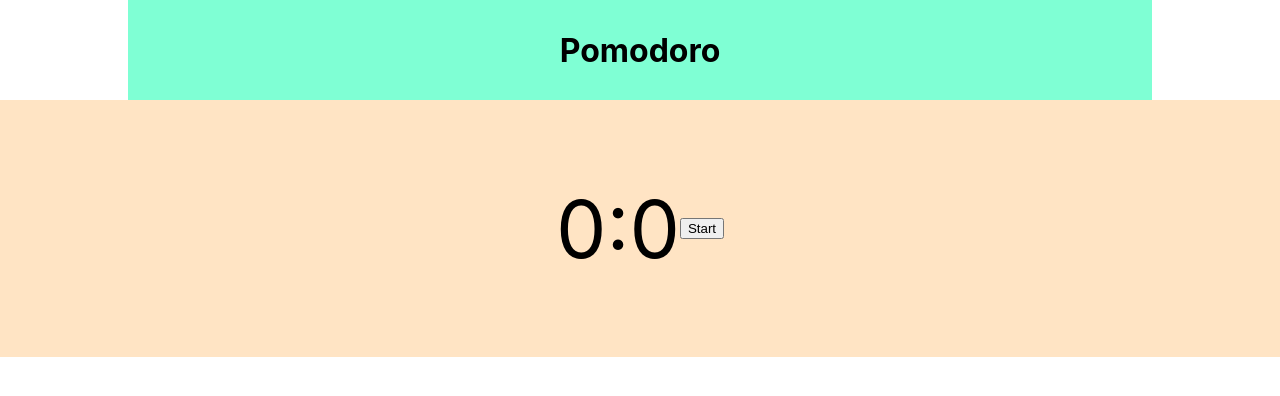
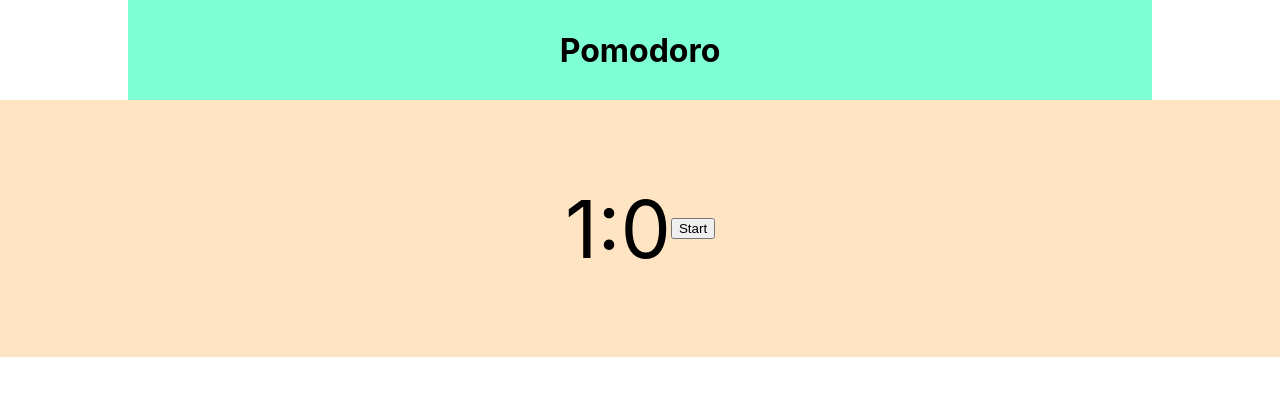
Before and after one commit to mullerdiana/Pomodoro-React, a React (Create React App) app in the folder pomodoro/: page / in a window 1280 px wide. Shown: the top 396 px of the page. Built offline with nearby package versions, Linux system fonts and the light colour scheme.

Commit message:
useEffect

```diff
--- a/pomodoro/src/pages/Default/modules/usePomodoroDefaultTimer.js
+++ b/pomodoro/src/pages/Default/modules/usePomodoroDefaultTimer.js
@@ -1,62 +1,50 @@
-import { useState } from "react";
+import { useEffect, useState } from "react";
 
 export const usePomodoroDefaultTimer = () => {
   const [defaultTime, setDefaultTime] = useState({
-    workTime: 25,
+    workTime: 1,
     shortTime: 5,
     longTime: 15,
+    sessions:4
   });
 
-  const [currentTime, setCurrentTime] = useState(0);
-
-  //   let convertedWorkTime = defaultTime.workTime * 60;
-
-  //   const [remainingTime, setRemainingTime] = useState(convertedWorkTime);
-  //   const [WorkTimer, setWorkTimer] = useState({
-  //     remainingMinutes: Math.trunc(convertedWorkTime / 60),
-  //     remainingSeconds: Math.trunc(convertedWorkTime % 60),
-  //   })
-
-  //   const timerHandler =
-
-  //   function StartPomodoro() {
-  //     console.log('click');
-  //     setRemainingTime = setInterval(() => {
-  //         convertedWorkTime--;
-  //     },100);
-  //   }
+  const [isActive, setIsActive] = useState(false);
+  const [hasFinished, setHasFinished] = useState(false);
+  const [currentTime, setCurrentTime] = useState(defaultTime.workTime*60);
 
   const minutes = Math.floor(currentTime / 60);
   const seconds = Math.floor(currentTime % 60);
 
   function StartPomodoro() {
     console.log("click");
+    setIsActive(true);
+    setCurrentTime(defaultTime.workTime * 60);
+    // const timer = setInterval(() => {
+    //   setCurrentTime((prevDefaultTime) => prevDefaultTime - 1);
+    //   if(minutes === 0 && seconds ===0){
+    //     console.log("zerou")
+    //     clearInterval(timer);
+    //   }
+    // }, 1000);
 
-    setCurrentTime(defaultTime.workTime * 60);
-
-    const timer = setInterval(() => {
-      setCurrentTime((prevDefaultTime) => prevDefaultTime - 1);
-    }, 100);
   }
 
-  console.log(defaultTime, defaultTime.workTime);
+  useEffect(()=>{
+    if(currentTime > 0 && isActive){
+      console.log("workTimeFinished")
+      let countdownTimeOut = setTimeout(()=>{
+        setCurrentTime(currentTime -1);
+      }, 100)
+    } else if(isActive && currentTime === 0){
+      console.log('finished')
+      setHasFinished(true);
+      setIsActive(false);
+    }
+  }, [currentTime, isActive]);
 
   return {
     StartPomodoro,
     minutes,
     seconds
-    // defaultTime,
-    // remainingTime,
-    // setRemainingTime,
-    // WorkTimer
   };
 };
-
-//conversão para para o setInterval atualizar minutos e seg restantes
-// workTime *60
-// shortTime *60,
-// longTime *60
-// }
-
-// minutes = valor convertido / 60
-// seconds = valor convertido % 60
```
Also changed, not shown: pomodoro/src/pages/Default/modules/useInterval.js (added, +17 -0 lines).
